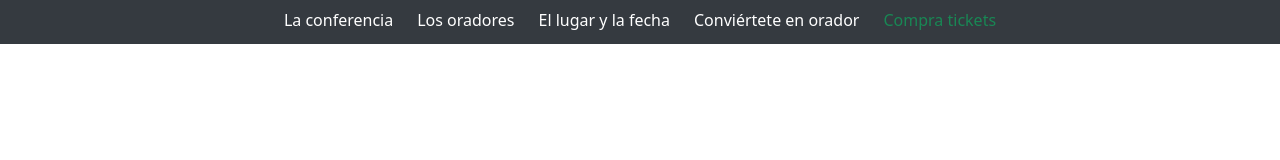
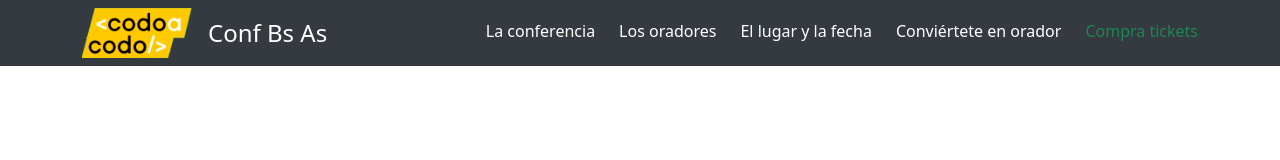
Before and after one commit to mariandotg/tp-integrador-codo-a-codo, a plain HTML site: page index.html in a window 1280 px wide. Drawn offline with nearby package versions, Linux system fonts and the light colour scheme.

Commit message:
Added brand logo

```diff
--- a/index.html
+++ b/index.html
@@ -14,8 +14,18 @@
     <title>TP integrador Codo a Codo - Mariano Guillaume</title>
 </head>
 <body>
-    <nav class="navbar text-white">
-      <div class="d-flex justify-content-center container">
+    <nav class="navbar text-white fs-6">
+      <div class="d-flex justify-content-between container">
+        <div class="d-flex align-items-center">
+          <img
+            class="brand-logo"
+            src="./img/codoacodo.webp"
+            alt="Logo Codo a Codo"
+          />
+          <span class="fs-4 ms-3">
+            Conf Bs As
+          </span>
+        </div>
         <ul class="d-flex list-unstyled flex-row column-gap-4 mb-1">
           <li class="nav-item">
             <a
--- a/styles.css
+++ b/styles.css
@@ -1,3 +1,8 @@
 .navbar {
     background-color: #353A40;
 }
+
+.brand-logo {
+    width: 110px;
+    height: 50px;
+}
```
